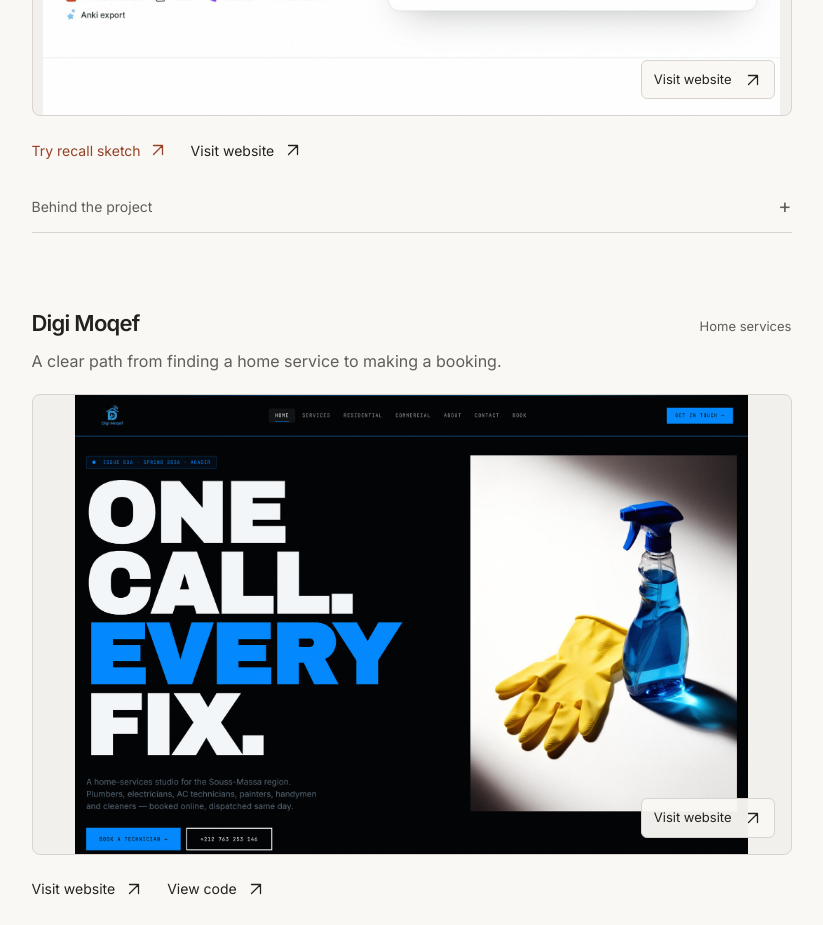
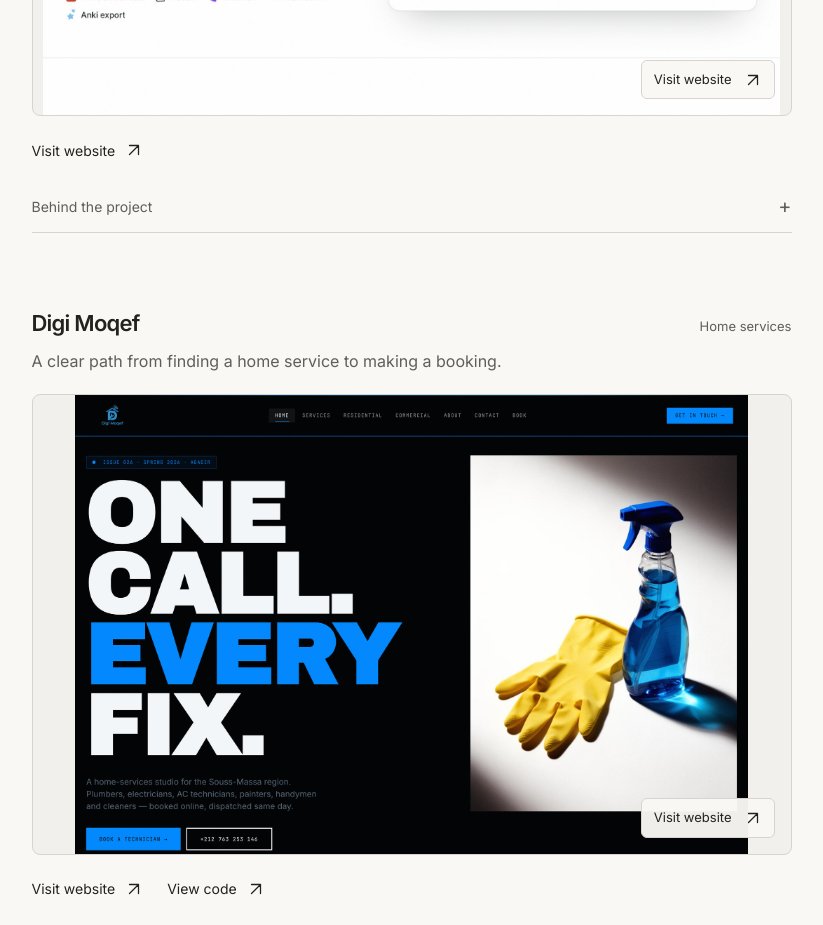
Before and after one commit to YSF2004/portfolio, a Next.js app: page / in a window 1280 px wide. Shown: the part 1140-2065 px from the top of the page, without its empty margins (221-1044 px from the left). Built offline with nearby package versions, Linux system fonts and the light colour scheme.

Commit message:
Remove recall sketch action

```diff
--- a/components/ProjectRow.tsx
+++ b/components/ProjectRow.tsx
@@ -44,7 +44,6 @@ export function ProjectRow({ project, index }: { project: Project; index: number
       <span className="preview-label">View screenshot <ExpandIcon /></span>
     </button>}
     <div className="project-actions">
-      {featured && <button className="try-sketch" onClick={() => openPreview("sketch")} aria-haspopup="dialog">Try recall sketch <ArrowIcon /></button>}
       {project.demoUrl && <a href={project.demoUrl} target="_blank" rel="noreferrer">Visit website <ArrowIcon /><span className="sr-only"> — {project.name} (opens in a new tab)</span></a>}
       {project.repoUrl && <a href={project.repoUrl} target="_blank" rel="noreferrer">View code <ArrowIcon /><span className="sr-only"> — {project.name} (opens in a new tab)</span></a>}
     </div>
```
